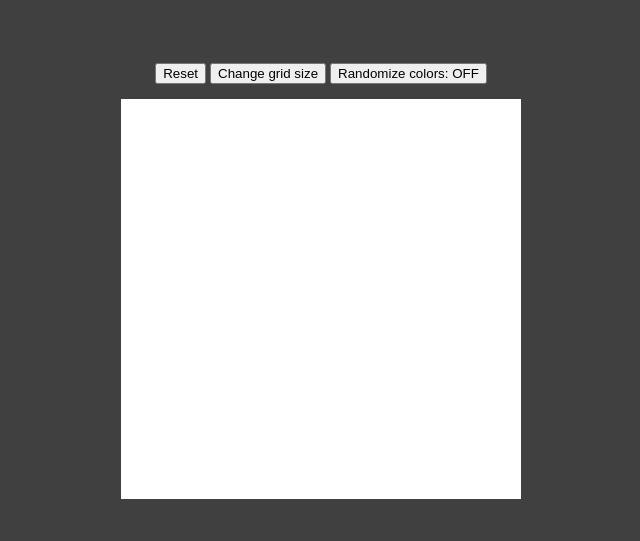
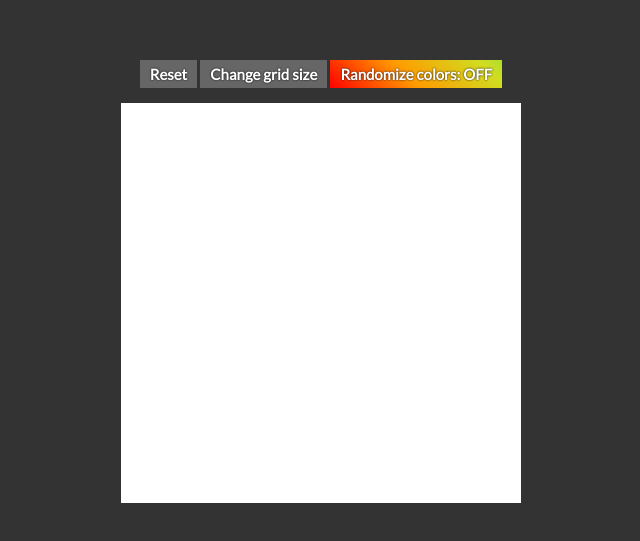
Before and after one commit to rafallyczek/etch-a-sketch, a plain HTML site: page index.html in a window 1280 px wide. Shown: the part 119-660 px from the top of the page, without its empty margins (319-959 px from the left). Drawn offline with Linux system fonts and the light colour scheme.

Commit message:
Adjust styles and reorganize css file
Slightly changed styling and reorganized css file. Also added
hover animation effect to #random button.

```diff
--- a/css/style.css
+++ b/css/style.css
@@ -1,3 +1,13 @@
+@import url('https://fonts.googleapis.com/css?family=Lato');
+
+/* ---------------
+    GLOBAL STYLES
+   --------------- */
+
+*, *::before, *::after {
+    box-sizing: border-box;
+}
+
 body{
     margin: 0;
     min-height: 100vh;
@@ -5,9 +15,26 @@ body{
     justify-content: center;
     align-items: center;
     flex-direction: column;
-    background-color: #404040;
+    background-color: #333;
+    font-family: "Lato";
     gap: 15px;
 }
+
+/* ---------------
+      TYPOGRAPHY
+   --------------- */
+
+button{
+    font-family: inherit;
+    color: white;
+    font-weight: 900;
+    font-size: 15px;
+}
+
+/* ---------------
+        LAYOUT
+   --------------- */
+
 .container{
     display: flex;
     flex-wrap: wrap;
@@ -15,3 +42,46 @@ body{
     height: 400px;
     flex-shrink: 0;
 }
+
+/* ---------------
+     COMPONENTS
+   --------------- */
+
+button{
+    border: none;
+    padding: 5px 10px;
+    cursor: pointer;
+    background-color: #666;
+    text-shadow: 0px 0px 2px #000;
+}
+
+button:hover{
+    background-color: #555;
+}
+
+#random{
+    background-image: linear-gradient(
+        45deg,
+        rgba(255, 0, 0, 1) 0%,
+        rgba(255, 154, 0, 1) 10%,
+        rgba(208, 222, 33, 1) 20%,
+        rgba(79, 220, 74, 1) 30%,
+        rgba(63, 218, 216, 1) 40%,
+        rgba(47, 201, 226, 1) 50%,
+        rgba(28, 127, 238, 1) 60%,
+        rgba(95, 21, 242, 1) 70%,
+        rgba(186, 12, 248, 1) 80%,
+        rgba(251, 7, 217, 1) 90%,
+        rgba(255, 0, 0, 1) 100%
+    );
+    background-size: 500%;
+}
+
+#random:hover{
+    animation: btn-animation 5s infinite alternate;
+}
+
+@keyframes btn-animation{
+    0% {background-position: left;}
+    100% {background-position: right;}
+}
```
